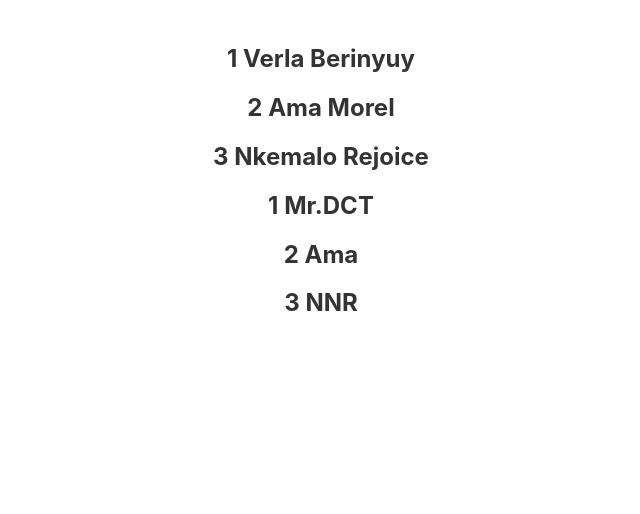
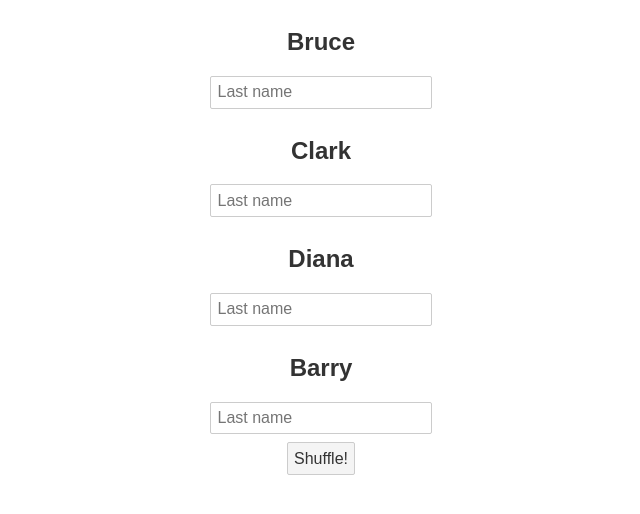
Before and after one commit to DCT-Berinyuy/Learn_Svelte, a Svelte app: page / in a window 1280 px wide. Shown: the top 514 px of the page, without its empty margins (319-959 px from the left). Built offline with nearby package versions, Linux system fonts and the light colour scheme.

Commit message:
lists and keys

```diff
--- a/src/App.svelte
+++ b/src/App.svelte
@@ -1,36 +1,27 @@
 <!--	JavaScript	-->
 <script>
-	const names = ['Mr.DCT', 'Ama', 'NNR'];
-	const fullNames = [
-		{first: "Verla", last: "Berinyuy"},
-		{first: "Ama", last: "Morel"},
-		{first: "Nkemalo", last: "Rejoice"},
-	];
+	import { shuffle } from "lodash";
+	let names = ["Bruce", "Clark", "Diana", "Barry"];
+	const shuffleNames = () => {
+		names = shuffle(names);
+	};
 </script>
 
 <!--	HTML	-->
 <main>
-	{#each fullNames as name, index}
-		<h2>{index + 1} {name.first} {name.last}</h2>
+	{#each names as name (name)}
+		<h2>{name}</h2>
+		<input placeholder="Last name" />
 	{/each}
-
-	{#each names as name, index}
-		<h2>{index + 1} {name}</h2>
-	{/each}
+	<div>
+		<button on:click={shuffleNames}>Shuffle!</button>
+	</div>
 </main>
 
 <!--	CSS		-->
 <style>
 	main {
 		text-align: center;
-		padding: 1em;
-		max-width: 240px;
-		margin: 0 auto;
-	}
-
-	@media (min-width: 640px) {
-		main {
-			max-width: none;
-		}
+		font-family: sans-serif;
 	}
 </style>
```
